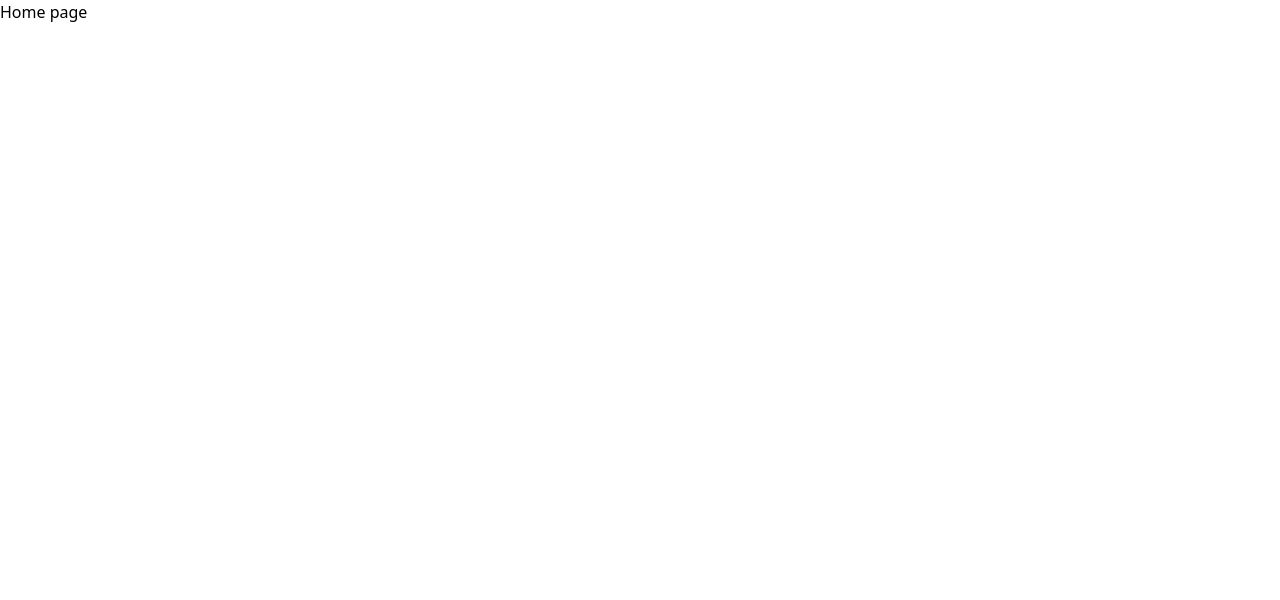
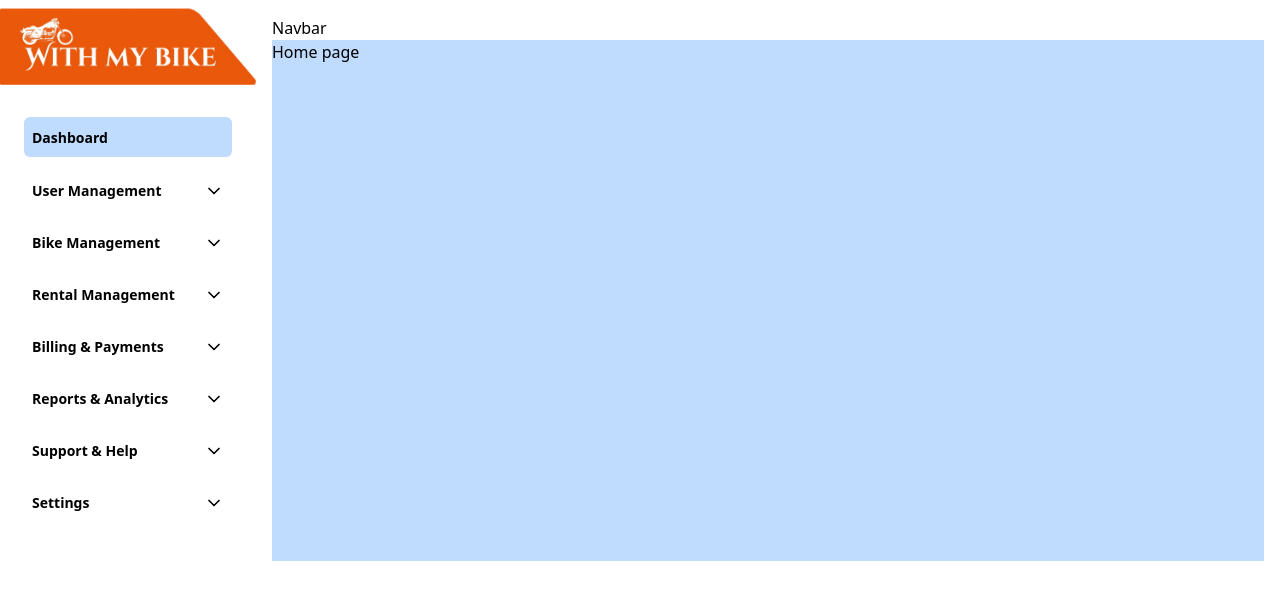
Before and after one commit to iamxettry/Bike-rental-admin, a Next.js app: page / in a window 1280 px wide. Shown: the top 600 px of the page. Built offline with nearby package versions, Linux system fonts and the light colour scheme.

Commit message:
feat : sidebar added

```diff
--- a/app/layout.tsx
+++ b/app/layout.tsx
@@ -2,6 +2,7 @@ import type { Metadata } from "next";
 import localFont from "next/font/local";
 import "./globals.css";
 import { Toaster } from "react-hot-toast";
+import Main from "@/components/Main";
 
 const geistSans = localFont({
   src: "./fonts/GeistVF.woff",
@@ -30,7 +31,7 @@ export default function RootLayout({
         className={`${geistSans.variable} ${geistMono.variable} antialiased`}
       >
         <Toaster position="top-center" reverseOrder={false} />
-        {children}
+        <Main>{children}</Main>
       </body>
     </html>
   );
--- /dev/null
+++ b/components/Main.tsx
@@ -0,0 +1,17 @@
+import React from "react";
+import Sidebar from "./common/Sidebar";
+import Navbar from "./common/Navbar";
+
+const Main = ({ children }: Readonly<{ children: React.ReactNode }>) => {
+  return (
+    <div className="grid grid-cols-10">
+      <Sidebar />
+      <div className="col-span-10  sm:col-span-6 md:col-span-7 lg:col-span-8  p-4 h-full">
+        <Navbar />
+        <div className="bg-blue-200 h-full">{children}</div>
+      </div>
+    </div>
+  );
+};
+
+export default Main;
--- /dev/null
+++ b/components/common/Navbar.tsx
@@ -0,0 +1,7 @@
+import React from "react";
+
+const Navbar = () => {
+  return <div>Navbar</div>;
+};
+
+export default Navbar;
--- /dev/null
+++ b/components/common/SideBarItem.tsx
@@ -0,0 +1,72 @@
+"use client";
+import Link from "next/link";
+import { useState } from "react";
+import { LuChevronDown, LuChevronUp } from "react-icons/lu";
+import { usePathname } from "next/navigation";
+import { SidebarType } from "@/types/SidebarType";
+
+const SideBarItem = ({ item }: { item: SidebarType }) => {
+  const [showSubMenu, setShowSubMenu] = useState(false);
+
+  const pathname = usePathname();
+  const handleClick = () => {
+    setShowSubMenu(!showSubMenu);
+  };
+  return (
+    <>
+      <div
+        className={`p-2 rounded-md hover:bg-blue-100  ${
+          pathname === item?.path && "bg-blue-200"
+        } `}
+      >
+        {item?.path ? (
+          <Link href={item?.path} className="text-sm font-semibold ">
+            {item.title}
+          </Link>
+        ) : (
+          <div
+            onClick={handleClick}
+            className="text-sm font-semibold  flex justify-between items-center cursor-pointer"
+          >
+            <span>{item.title}</span>
+            <span>
+              {showSubMenu ? (
+                <LuChevronUp size={20} />
+              ) : (
+                <LuChevronDown size={20} />
+              )}
+            </span>
+          </div>
+        )}
+      </div>
+      <div
+        className={`transition-all duration-400  overflow-hidden ${
+          showSubMenu ? "max-h-screen" : "max-h-0"
+        }`}
+      >
+        {item?.subList?.map((subItem) =>
+          subItem.path ? (
+            <Link
+              href={subItem.path}
+              key={subItem._id}
+              className={`text-sm p-2 rounded-md font-medium pl-6 block hover:bg-blue-100 ${
+                pathname === item?.path && "bg-blue-200"
+              }`}
+            >
+              {subItem.title}
+            </Link>
+          ) : (
+            <div
+              key={subItem._id}
+              className="text-sm p-2 font-medium rounded-md pl-6"
+            >
+              {subItem.title}
+            </div>
+          )
+        )}
+      </div>
+    </>
+  );
+};
+
+export default SideBarItem;
--- /dev/null
+++ b/components/common/Sidebar.tsx
@@ -0,0 +1,25 @@
+import { WithMyBike } from "@/assets";
+import Image from "next/image";
+import React from "react";
+import SidebarList from "./SidebarList";
+
+const Sidebar = () => {
+  return (
+    <div className="col-span-10 sm:col-span-4 md:col-span-3 lg:col-span-2  space-y-2 ">
+      <div className="">
+        <Image
+          src={WithMyBike}
+          width={400}
+          height={2}
+          alt="logo"
+          className="w-full object-cover"
+        />
+      </div>
+      <div className="p-6  overflow-y-scroll">
+        <SidebarList />
+      </div>
+    </div>
+  );
+};
+
+export default Sidebar;
--- /dev/null
+++ b/components/common/SidebarList.tsx
@@ -0,0 +1,15 @@
+import { adminSidebarList } from "@/constants/Sidebar";
+import React from "react";
+import SideBarItem from "./SideBarItem";
+
+const SidebarList = () => {
+  return (
+    <div className="space-y-2 ">
+      {adminSidebarList?.map((item) => {
+        return <SideBarItem key={item._id} item={item} />;
+      })}
+    </div>
+  );
+};
+
+export default SidebarList;
```
